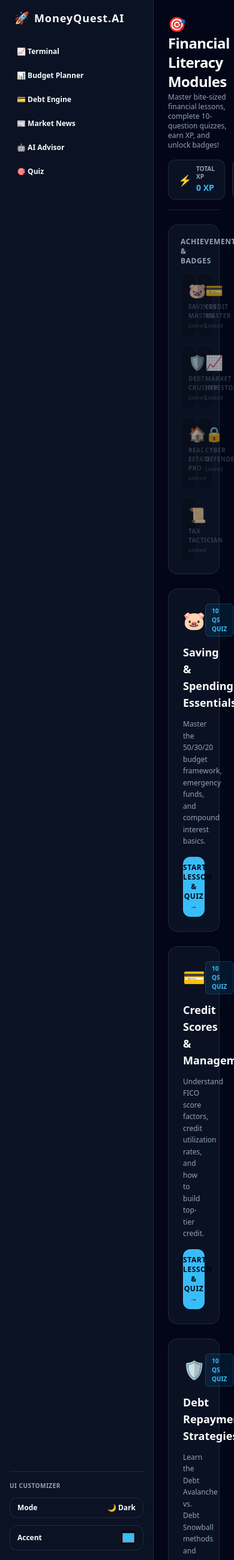
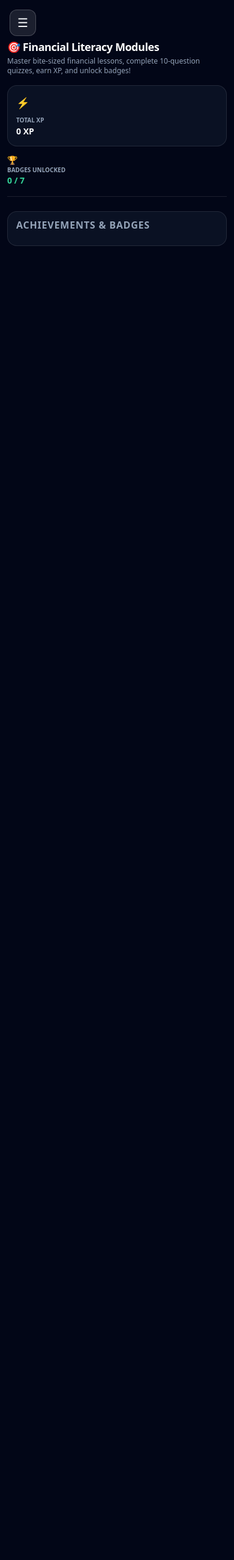
Before and after one commit to nielrock123-star/MoneyQuest, a Flask app: page /quiz in a window 390 px wide. Shown: the whole page at 60% size. Run offline with Flask 3, Linux system fonts and the light colour scheme; some libraries are stand-ins or nearby versions.

Commit message:
Add mobile responsive design: update sidebar for mobile menu, add comprehensive CSS media queries, improve HTML layouts for mobile view

```diff
--- a/static/sidebar.js
+++ b/static/sidebar.js
@@ -6,27 +6,37 @@ function renderSidebar() {
     const currentAccent = localStorage.getItem('mq_accent') || '#38bdf8';
 
     container.innerHTML = `
-        <aside class="w-64 min-h-screen p-4 flex flex-col justify-between border-r" style="border-color: var(--border-color); background-color: var(--bg-card);">
+        <!-- Mobile Menu Toggle Button -->
+        <button id="mobile-menu-toggle" class="fixed md:hidden top-4 left-4 z-50 w-10 h-10 rounded-xl bg-white/10 border border-white/20 flex items-center justify-center text-xl hover:bg-white/20 transition" onclick="toggleMobileSidebar()">☰</button>
+
+        <!-- Overlay for mobile -->
+        <div id="sidebar-overlay" class="hidden md:hidden fixed inset-0 bg-black/50 backdrop-blur-sm z-30" onclick="closeMobileSidebar()"></div>
+
+        <!-- Sidebar -->
+        <aside id="mobile-sidebar" class="w-64 min-h-screen p-4 flex flex-col justify-between border-r fixed md:static left-0 top-0 h-screen z-40 md:z-auto transition-transform duration-300 -translate-x-full md:translate-x-0" style="border-color: var(--border-color); background-color: var(--bg-card);">
             <div class="space-y-6">
-                <div class="flex items-center gap-2 px-2">
-                    <span class="text-xl">🚀</span>
-                    <span class="font-black text-lg tracking-wider" style="color: var(--text-main)">MoneyQuest.AI</span>
+                <div class="flex items-center gap-2 px-2 justify-between">
+                    <div class="flex items-center gap-2">
+                        <span class="text-xl">🚀</span>
+                        <span class="font-black text-lg tracking-wider" style="color: var(--text-main)">MoneyQuest.AI</span>
+                    </div>
+                    <button class="md:hidden text-2xl text-slate-400 hover:text-white" onclick="closeMobileSidebar()">✕</button>
                 </div>
 
                 <nav class="space-y-1 text-xs font-bold">
-                    <a href="/terminal" class="flex items-center gap-3 px-3 py-2.5 rounded-xl hover:bg-white/10" style="color: var(--text-main)">📈 Terminal</a>
-                    <a href="/budget" class="flex items-center gap-3 px-3 py-2.5 rounded-xl hover:bg-white/10" style="color: var(--text-main)">📊 Budget Planner</a>
-                    <a href="/credit" class="flex items-center gap-3 px-3 py-2.5 rounded-xl hover:bg-white/10" style="color: var(--text-main)">💳 Debt Engine</a>
-                    <a href="/news" class="flex items-center gap-3 px-3 py-2.5 rounded-xl hover:bg-white/10" style="color: var(--text-main)">📰 Market News</a>
-                    <a href="/chatbot" class="flex items-center gap-3 px-3 py-2.5 rounded-xl hover:bg-white/10" style="color: var(--text-main)">🤖 AI Advisor</a>
-                    <a href="/quiz" class="flex items-center gap-3 px-3 py-2.5 rounded-xl hover:bg-white/10" style="color: var(--text-main)">🎯 Quiz</a>
+                    <a href="/terminal" onclick="closeMobileSidebar()" class="flex items-center gap-3 px-3 py-2.5 rounded-xl hover:bg-white/10 transition" style="color: var(--text-main)">📈 Terminal</a>
+                    <a href="/budget" onclick="closeMobileSidebar()" class="flex items-center gap-3 px-3 py-2.5 rounded-xl hover:bg-white/10 transition" style="color: var(--text-main)">📊 Budget Planner</a>
+                    <a href="/credit" onclick="closeMobileSidebar()" class="flex items-center gap-3 px-3 py-2.5 rounded-xl hover:bg-white/10 transition" style="color: var(--text-main)">💳 Debt Engine</a>
+                    <a href="/news" onclick="closeMobileSidebar()" class="flex items-center gap-3 px-3 py-2.5 rounded-xl hover:bg-white/10 transition" style="color: var(--text-main)">📰 Market News</a>
+                    <a href="/chatbot" onclick="closeMobileSidebar()" class="flex items-center gap-3 px-3 py-2.5 rounded-xl hover:bg-white/10 transition" style="color: var(--text-main)">🤖 AI Advisor</a>
+                    <a href="/quiz" onclick="closeMobileSidebar()" class="flex items-center gap-3 px-3 py-2.5 rounded-xl hover:bg-white/10 transition" style="color: var(--text-main)">🎯 Quiz</a>
                 </nav>
             </div>
 
             <div class="pt-4 border-t space-y-3" style="border-color: var(--border-color);">
                 <div class="text-[10px] uppercase font-extrabold tracking-wider" style="color: var(--text-muted)">UI Customizer</div>
 
-                <button id="theme-toggle-btn" onclick="toggleGlobalTheme()" class="w-full flex items-center justify-between px-3 py-2 rounded-xl text-xs font-bold border" style="border-color: var(--border-color); color: var(--text-main);">
+                <button id="theme-toggle-btn" onclick="toggleGlobalTheme()" class="w-full flex items-center justify-between px-3 py-2 rounded-xl text-xs font-bold border transition" style="border-color: var(--border-color); color: var(--text-main);">
                     <span>Mode</span>
                     <span id="theme-icon-label">${currentTheme === 'dark' ? '🌙 Dark' : '☀️ Light'}</span>
                 </button>
@@ -41,6 +51,20 @@ function renderSidebar() {
 
     applyTheme(currentTheme);
     updateAccentColor(currentAccent, false);
+}
+
+function toggleMobileSidebar() {
+    const sidebar = document.getElementById('mobile-sidebar');
+    const overlay = document.getElementById('sidebar-overlay');
+    sidebar.classList.toggle('-translate-x-full');
+    overlay.classList.toggle('hidden');
+}
+
+function closeMobileSidebar() {
+    const sidebar = document.getElementById('mobile-sidebar');
+    const overlay = document.getElementById('sidebar-overlay');
+    sidebar.classList.add('-translate-x-full');
+    overlay.classList.add('hidden');
 }
 
 function toggleGlobalTheme() {
@@ -71,4 +95,11 @@ function updateAccentColor(hexColor, save = true) {
     }
 }
 
+// Close sidebar when pressing Escape on mobile
+document.addEventListener('keydown', (e) => {
+    if (e.key === 'Escape') {
+        closeMobileSidebar();
+    }
+});
+
 document.addEventListener('DOMContentLoaded', renderSidebar);
--- a/static/style.css
+++ b/static/style.css
@@ -28,6 +28,7 @@ body {
     background-color: var(--bg-primary) !important;
     color: var(--text-main) !important;
     transition: background-color 0.2s ease, color 0.2s ease;
+    overflow-x: hidden;
 }
 
 .liquid-glass {
@@ -67,3 +68,250 @@ input::placeholder {
 .accent-border {
     border-color: var(--accent-color) !important;
 }
+
+/* Mobile Responsive Styles */
+@media (max-width: 768px) {
+    body {
+        font-size: 14px;
+    }
+
+    main {
+        padding: 4.5rem 1rem 1rem 1rem !important;
+    }
+
+    h1 {
+        font-size: 1.25rem !important;
+    }
+
+    h2 {
+        font-size: 1.125rem !important;
+    }
+
+    h3 {
+        font-size: 1rem !important;
+    }
+
+    .liquid-glass {
+        padding: 1rem !important;
+    }
+
+    /* Adjust input sizes for mobile */
+    input, select, textarea {
+        font-size: 16px !important; /* Prevents zoom on iOS */
+        padding: 0.75rem !important;
+    }
+
+    /* Flexible button sizing */
+    button {
+        min-height: 44px; /* Recommended touch target */
+        padding: 0.75rem !important;
+    }
+
+    /* Grid adjustments */
+    .grid {
+        grid-template-columns: 1fr !important;
+        gap: 1rem !important;
+    }
+
+    .grid-cols-2 {
+        grid-template-columns: 1fr !important;
+    }
+
+    .grid-cols-3 {
+        grid-template-columns: 1fr !important;
+    }
+
+    .grid-cols-4 {
+        grid-template-columns: repeat(2, 1fr) !important;
+    }
+
+    /* Flex wrap for mobile */
+    .flex-wrap {
+        flex-direction: column;
+    }
+
+    .flex-nowrap {
+        flex-wrap: wrap;
+    }
+
+    /* Scrollable tables */
+    table {
+        font-size: 0.875rem !important;
+    }
+
+    thead th {
+        padding: 0.5rem !important;
+    }
+
+    tbody td {
+        padding: 0.5rem !important;
+    }
+
+    /* Chat interface adjustments */
+    #chat-box {
+        max-height: 50vh !important;
+    }
+
+    /* News cards */
+    .news-card {
+        margin-bottom: 1rem !important;
+    }
+
+    /* Sidebar toggle adjustments */
+    #mobile-menu-toggle {
+        top: 1rem;
+        left: 1rem;
+    }
+
+    /* Ensure text is readable */
+    .text-xs {
+        font-size: 0.75rem;
+    }
+
+    .text-sm {
+        font-size: 0.875rem;
+    }
+
+    .text-base {
+        font-size: 1rem;
+    }
+
+    /* Reduce spacing on mobile */
+    .space-y-6 > * + * {
+        margin-top: 1.5rem;
+    }
+
+    .space-y-8 > * + * {
+        margin-top: 1.5rem;
+    }
+
+    .space-y-10 > * + * {
+        margin-top: 1.5rem;
+    }
+
+    .space-y-20 > * + * {
+        margin-top: 2rem;
+    }
+
+    .gap-4 {
+        gap: 1rem !important;
+    }
+
+    .gap-6 {
+        gap: 1rem !important;
+    }
+
+    /* Navbar adjustments */
+    header {
+        flex-direction: column;
+        gap: 1rem !important;
+        padding: 1rem !important;
+    }
+
+    /* Modal/Popover adjustments */
+    #attach-menu {
+        width: 200px !important;
+        left: 0 !important;
+    }
+
+    /* Prevent horizontal scroll */
+    .overflow-x-hidden {
+        overflow-x: hidden;
+    }
+
+    /* Better touch feedback */
+    button, a {
+        transition: all 0.2s ease;
+    }
+
+    button:active, a:active {
+        opacity: 0.8;
+    }
+}
+
+@media (max-width: 640px) {
+    main {
+        padding: 4rem 0.75rem 0.75rem 0.75rem !important;
+    }
+
+    h1 {
+        font-size: 1.125rem !important;
+    }
+
+    h2 {
+        font-size: 1rem !important;
+    }
+
+    .liquid-glass {
+        padding: 0.875rem !important;
+        border-radius: 1rem !important;
+    }
+
+    button {
+        min-height: 44px;
+        min-width: 44px;
+    }
+
+    .text-2xl {
+        font-size: 1.5rem !important;
+    }
+
+    .text-3xl {
+        font-size: 1.875rem !important;
+    }
+
+    /* Adjust form elements */
+    .flex.items-center.gap-2 {
+        flex-direction: column;
+        align-items: stretch;
+    }
+
+    input, textarea {
+        width: 100% !important;
+    }
+
+    /* Stack buttons vertically if needed */
+    .flex.gap-2 > button {
+        flex: 1;
+    }
+
+    /* Adjust padding for small screens */
+    .p-6 {
+        padding: 1rem !important;
+    }
+
+    .p-8 {
+        padding: 1rem !important;
+    }
+
+    .px-6 {
+        padding-left: 1rem !important;
+        padding-right: 1rem !important;
+    }
+
+    /* Better text sizing */
+    .text-[10px] {
+        font-size: 0.7rem;
+    }
+
+    .text-xs {
+        font-size: 0.8rem;
+    }
+
+    .text-sm {
+        font-size: 0.9rem;
+    }
+
+    /* Reduce max-width on small screens */
+    .max-w-7xl {
+        max-width: 100% !important;
+    }
+
+    .max-w-5xl {
+        max-width: 100% !important;
+    }
+
+    .max-w-3xl {
+        max-width: 100% !important;
+    }
+}
--- a/templates/quiz.html
+++ b/templates/quiz.html
@@ -22,32 +22,32 @@
         }
     })();
 </script>
-<body class="min-h-screen flex bg-slate-950 text-slate-100">
+<body class="min-h-screen flex flex-col md:flex-row bg-slate-950 text-slate-100 overflow-x-hidden">
 
     <div id="sidebar-container"></div>
 
-    <main class="flex-1 p-6 md:p-8 overflow-y-auto h-screen space-y-6 max-w-7xl mx-auto">
+    <main class="flex-1 p-4 md:p-8 overflow-y-auto w-full space-y-6 max-w-7xl mx-auto">
 
         <!-- Header & Stats Bar -->
-        <div class="flex flex-wrap justify-between items-center border-b border-white/10 pb-4 gap-4">
+        <div class="flex flex-col md:flex-row md:flex-wrap justify-between items-start md:items-center border-b border-white/10 pb-4 gap-4">
             <div>
-                <h1 class="text-2xl font-black text-white tracking-tight flex items-center gap-2">
+                <h1 class="text-xl md:text-2xl font-black text-white tracking-tight flex items-center gap-2">
                     🎯 Financial Literacy Modules
                 </h1>
                 <p class="text-slate-400 text-xs mt-0.5">Master bite-sized financial lessons, complete 10-question quizzes, earn XP, and unlock badges!</p>
             </div>
 
             <!-- Gamification XP & Badges Counter -->
-            <div class="flex items-center gap-3">
-                <div class="liquid-glass px-4 py-2 rounded-xl border border-sky-400/30 flex items-center gap-2">
+            <div class="flex flex-col sm:flex-row items-start sm:items-center gap-3 w-full md:w-auto">
+                <div class="liquid-glass px-3 md:px-4 py-2 rounded-xl border border-sky-400/30 flex items-center gap-2 w-full sm:w-auto">
                     <span class="text-lg">⚡</span>
                     <div>
-                        <span class="text-[10px] uppercase font-extrabold text-slate-400 block leading-tight">Total XP</span>
-                        <strong id="user-xp" class="text-sky-400 font-black text-sm">0 XP</strong>
+                        <span class="text-[10px] uppercase font-extrabold text-slate-400 block leading-tight\">Total XP</span>
+                        <strong id="user-xp\" class=\"text-sky-400 font-black text-sm\">0 XP</strong>
                     </div>
                 </div>
-                <div class="liquid-glass px-4 py-2 rounded-xl border border-emerald-400/30 flex items-center gap-2">
-                    <span class="text-lg">🏆</span>
+                <div class=\"liquid-glass px-3 md:px-4 py-2 rounded-xl border border-emerald-400/30 flex items-center gap-2 w-full sm:w-auto\">
+                    <span class=\"text-lg\">🏆</span>
                     <div>
                         <span class="text-[10px] uppercase font-extrabold text-slate-400 block leading-tight">Badges Unlocked</span>
                         <strong id="unlocked-badge-count" class="text-emerald-400 font-black text-sm">0 / 7</strong>
```
Also changed, not shown: templates/budget.html (+7 -7 lines), templates/chatbot.html (+9 -9 lines), templates/credit.html (+4 -4 lines), templates/index.html (+6 -6 lines), templates/landing.html (+5 -5 lines), templates/news.html (+5 -5 lines).
